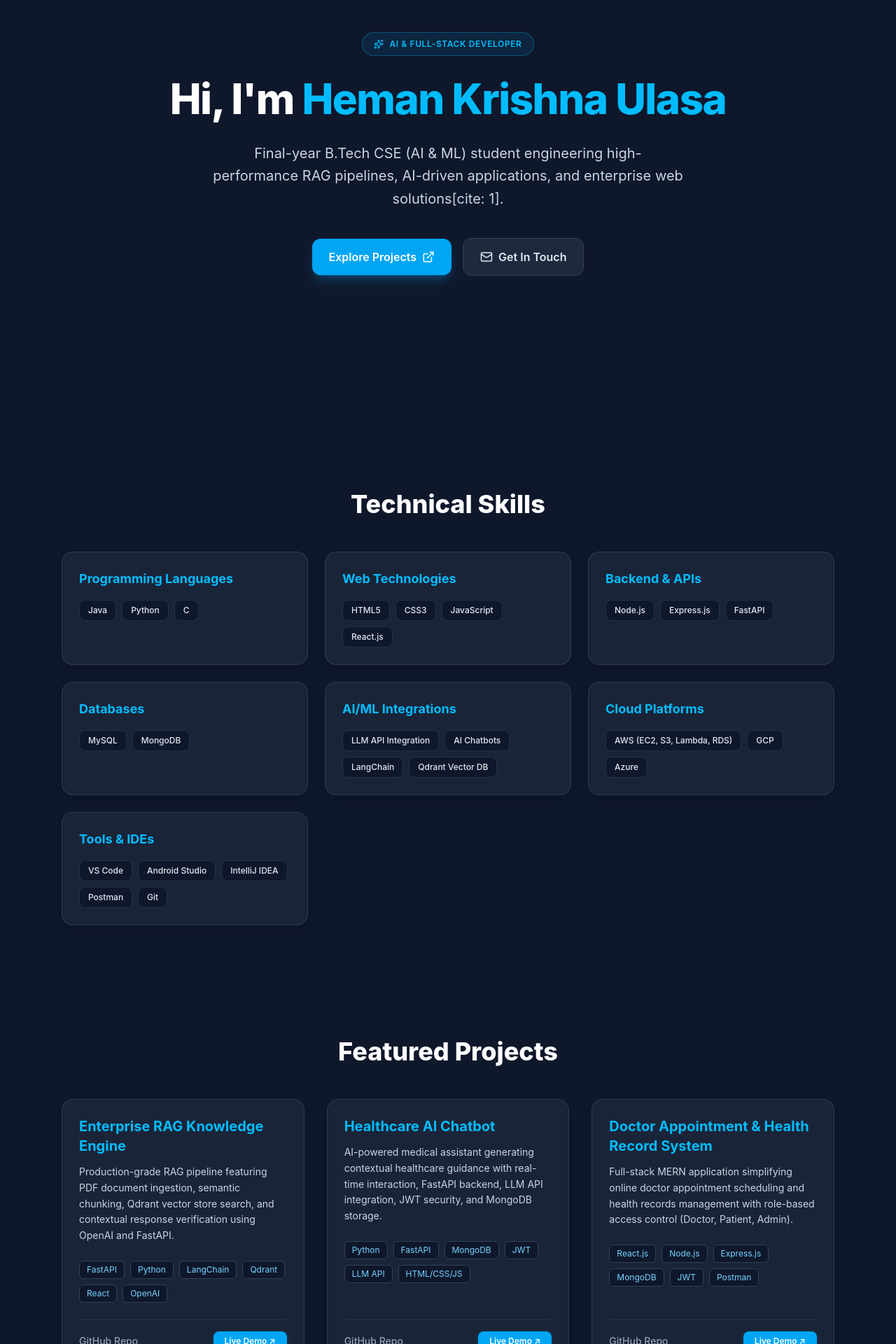
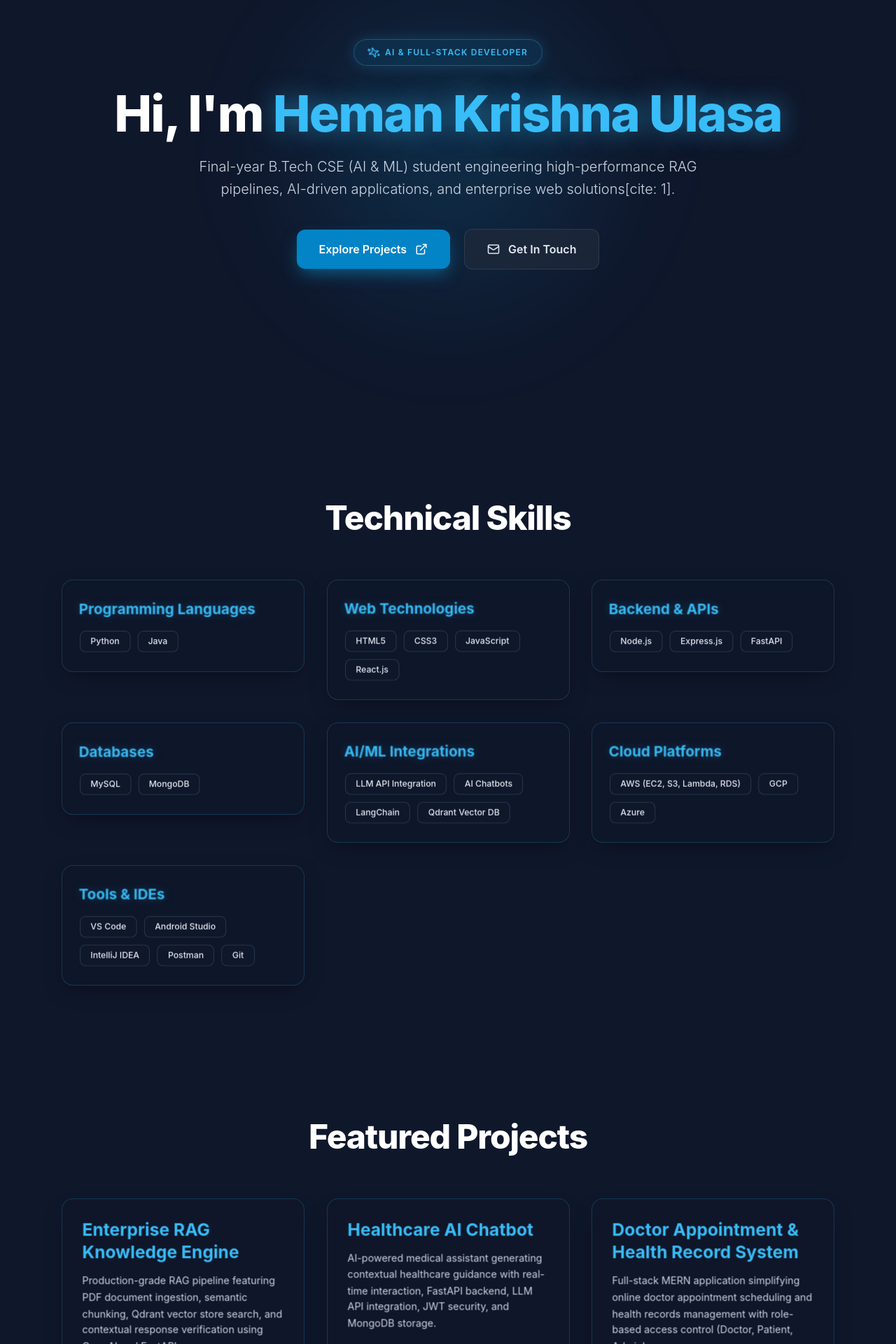
Before and after one commit to hemanulasa884-creator/heman-portfolio, a React (Vite) app: page / in a window 1280 px wide. Shown: the part 180-2100 px from the top of the page at 70% size. Built offline with nearby package versions, Linux system fonts and the light colour scheme.

Commit message:
Update portfolio with 3D tilt interaction and reordered skills

```diff
--- a/package.json
+++ b/package.json
@@ -14,7 +14,8 @@
     "framer-motion": "^13.1.1",
     "lucide-react": "^1.33.0",
     "react": "^19.2.8",
-    "react-dom": "^19.2.8"
+    "react-dom": "^19.2.8",
+    "vanilla-tilt": "^1.8.1"
   },
   "devDependencies": {
     "@eslint/js": "^10.0.1",
--- a/src/components/Hero.jsx
+++ b/src/components/Hero.jsx
@@ -1,41 +1,72 @@
 import React from 'react';
 import { motion } from 'framer-motion';
-import { Mail, ExternalLink, Sparkles } from 'lucide-react';
+import { Mail, ExternalLink, Sparkles, Terminal } from 'lucide-react';
 
 export default function Hero() {
   return (
-    <section className="min-h-screen flex flex-col justify-center items-center px-6 py-20 max-w-5xl mx-auto text-center">
+    <section className="min-h-screen flex flex-col justify-center items-center px-6 py-20 max-w-5xl mx-auto text-center relative overflow-hidden">
+      {/* Dynamic Animated Background Glow */}
+      <div
+        className="absolute top-1/2 left-1/2 -translate-x-1/2 -translate-y-1/2 w-[600px] h-[600px] rounded-full pointer-events-none"
+        style={{
+          background: 'radial-gradient(circle, rgba(14,165,233,0.18) 0%, rgba(3,7,18,0) 70%)',
+          filter: 'blur(60px)'
+        }}
+      />
+
       <motion.div
-        initial={{ opacity: 0, y: 30 }}
-        animate={{ opacity: 1, y: 0 }}
-        transition={{ duration: 0.6 }}
-        className="flex flex-col items-center"
+        initial={{ opacity: 0, scale: 0.9, y: 30 }}
+        animate={{ opacity: 1, scale: 1, y: 0 }}
+        transition={{ duration: 0.7, ease: "easeOut" }}
+        className="relative z-10 flex flex-col items-center"
       >
-        <div className="inline-flex items-center gap-2 px-4 py-2 rounded-full bg-sky-500/10 border border-sky-400/30 text-sky-400 text-xs font-semibold tracking-wider uppercase mb-6">
-          <Sparkles size={14} /> AI & Full-Stack Developer
-        </div>
+        <motion.div
+          whileHover={{ scale: 1.05, rotate: [0, -2, 2, 0] }}
+          className="inline-flex items-center gap-2 px-5 py-2.5 rounded-full border text-xs font-semibold tracking-widest uppercase mb-8 cursor-pointer"
+          style={{
+            backgroundColor: 'rgba(14, 165, 233, 0.1)',
+            borderColor: 'rgba(56, 189, 248, 0.3)',
+            color: '#38bdf8',
+            boxShadow: '0 0 20px rgba(56, 189, 248, 0.2)'
+          }}
+        >
+          <Sparkles size={16} className="animate-spin" /> AI & Full-Stack Developer
+        </motion.div>
 
-        <h1 className="text-4xl md:text-6xl font-extrabold text-white tracking-tight mb-6 leading-tight">
-          Hi, I'm <span className="text-sky-400">Heman Krishna Ulasa</span>
+        <h1 className="text-5xl md:text-7xl font-extrabold tracking-tight mb-6 text-white">
+          Hi, I'm <span style={{ color: '#38bdf8', textShadow: '0 0 35px rgba(56, 189, 248, 0.5)' }}>Heman Krishna Ulasa</span>
         </h1>
 
-        <p className="text-slate-300 text-base md:text-xl max-w-2xl mx-auto mb-10 leading-relaxed font-normal">
+        <p className="text-slate-300 text-lg md:text-xl max-w-3xl mx-auto mb-10 leading-relaxed font-light">
           Final-year B.Tech CSE (AI & ML) student engineering high-performance RAG pipelines, AI-driven applications, and enterprise web solutions[cite: 1].
         </p>
 
-        <div className="flex flex-wrap gap-4 justify-center items-center">
-          <a
+        <div className="flex flex-wrap gap-5 justify-center items-center">
+          <motion.a
+            whileHover={{ scale: 1.08, translateY: -3 }}
+            whileTap={{ scale: 0.95 }}
             href="#projects"
-            className="bg-sky-500 hover:bg-sky-400 text-white font-semibold px-6 py-3.5 rounded-xl transition-all shadow-lg shadow-sky-500/25 flex items-center gap-2"
+            className="text-white font-semibold px-8 py-4 rounded-xl flex items-center gap-3 transition-all"
+            style={{
+              backgroundColor: '#0284c7',
+              boxShadow: '0 10px 25px -5px rgba(14, 165, 233, 0.5)'
+            }}
           >
             Explore Projects <ExternalLink size={18} />
-          </a>
-          <a
+          </motion.a>
+
+          <motion.a
+            whileHover={{ scale: 1.08, translateY: -3 }}
+            whileTap={{ scale: 0.95 }}
             href="mailto:hemanulasa884@gmail.com"
-            className="bg-slate-800 hover:bg-slate-700 text-slate-200 font-semibold px-6 py-3.5 rounded-xl transition-all border border-slate-700 flex items-center gap-2"
+            className="text-slate-200 font-semibold px-8 py-4 rounded-xl flex items-center gap-3 border transition-all"
+            style={{
+              backgroundColor: 'rgba(30, 41, 59, 0.8)',
+              borderColor: 'rgba(51, 65, 85, 0.8)'
+            }}
           >
             <Mail size={18} /> Get In Touch
-          </a>
+          </motion.a>
         </div>
       </motion.div>
     </section>
--- a/src/components/Projects.jsx
+++ b/src/components/Projects.jsx
@@ -1,5 +1,7 @@
-import React from 'react';
+import React, { useEffect, useRef } from 'react';
 import { motion } from 'framer-motion';
+import VanillaTilt from 'vanilla-tilt';
+import { FolderGit2, Play, Sparkles } from 'lucide-react';
 
 const projects = [
   {
@@ -25,41 +27,84 @@ const projects = [
   }
 ];
 
-export default function Projects() {
+function ProjectCard({ p, index }) {
+  const cardRef = useRef(null);
+
+  useEffect(() => {
+    if (cardRef.current) {
+      VanillaTilt.init(cardRef.current, {
+        max: 15,
+        speed: 400,
+        glare: true,
+        "max-glare": 0.25,
+        scale: 1.02
+      });
+    }
+  }, []);
+
   return (
-    <section id="projects" className="py-20 px-6 max-w-6xl mx-auto">
-      <h2 className="text-3xl md:text-4xl font-extrabold text-white mb-12 text-center">Featured Projects</h2>
-      <div className="grid md:grid-cols-2 lg:grid-cols-3 gap-8">
-        {projects.map((p, index) => (
     <motion.div
-            key={index}
-            initial={{ opacity: 0, y: 20 }}
+      initial={{ opacity: 0, y: 30 }}
       whileInView={{ opacity: 1, y: 0 }}
       viewport={{ once: true }}
-            transition={{ duration: 0.4, delay: index * 0.1 }}
-            className="bg-slate-800/80 border border-slate-700/80 p-6 rounded-2xl flex flex-col justify-between shadow-lg"
+      transition={{ duration: 0.5, delay: index * 0.1 }}
     >
-            <div>
-              <h3 className="text-xl font-bold text-sky-400 mb-3">{p.title}</h3>
+      <div
+        ref={cardRef}
+        className="p-8 rounded-2xl flex flex-col justify-between h-full cursor-pointer"
+        style={{
+          backgroundColor: 'rgba(15, 23, 42, 0.8)',
+          border: '1px solid rgba(56, 189, 248, 0.2)',
+          transformStyle: 'preserve-3d',
+          boxShadow: '0 15px 35px -15px rgba(0,0,0,0.6)'
+        }}
+      >
+        <div style={{ transform: 'translateZ(25px)' }}>
+          <h3 className="text-2xl font-bold mb-3" style={{ color: '#38bdf8' }}>{p.title}</h3>
           <p className="text-slate-300 text-sm mb-6 leading-relaxed font-normal">{p.desc}</p>
-              <div className="flex flex-wrap gap-2 mb-6">
+
+          <div className="flex flex-wrap gap-2 mb-8">
             {p.tags.map((tag, tIdx) => (
-                  <span key={tIdx} className="bg-slate-900 text-sky-300 text-xs px-2.5 py-1 rounded-md border border-slate-700">
+              <span
+                key={tIdx}
+                className="text-xs px-3 py-1 rounded-md border font-medium"
+                style={{
+                  backgroundColor: '#0284c7',
+                  color: '#ffffff',
+                  borderColor: '#0284c7'
+                }}
+              >
                 {tag}
               </span>
             ))}
           </div>
         </div>
 
-            <div className="flex gap-4 items-center pt-4 border-t border-slate-700/60">
-              <a href={p.github} target="_blank" rel="noreferrer" className="text-slate-400 hover:text-white text-sm font-medium">
-                GitHub Repo
+        <div
+          className="flex gap-4 items-center pt-5 border-t border-slate-700/60"
+          style={{ transform: 'translateZ(20px)' }}
+        >
+          <a href={p.github} target="_blank" rel="noreferrer" className="text-slate-300 hover:text-white text-sm font-semibold flex items-center gap-2">
+            <FolderGit2 size={16} /> Code
           </a>
-              <a href={p.demo} target="_blank" rel="noreferrer" className="ml-auto bg-sky-500 hover:bg-sky-400 text-white font-semibold px-4 py-1.5 rounded-lg text-xs transition shadow-md shadow-sky-500/20">
-                Live Demo ↗
+          <a href={p.demo} target="_blank" rel="noreferrer" className="ml-auto text-white font-bold px-4 py-2 rounded-lg text-xs flex items-center gap-1.5" style={{ backgroundColor: '#0284c7' }}>
+            <Play size={14} /> Live Demo
           </a>
         </div>
+      </div>
     </motion.div>
+  );
+}
+
+export default function Projects() {
+  return (
+    <section id="projects" className="py-24 px-6 max-w-6xl mx-auto">
+      <h2 className="text-3xl md:text-5xl font-extrabold text-white mb-16 text-center tracking-tight">
+        Featured Projects
+      </h2>
+      <div className="grid md:grid-cols-2 lg:grid-cols-3 gap-8">
+        {projects.map((p, index) => (
+          <ProjectCard key={index} p={p} index={index} />
         ))}
       </div>
     </section>
--- a/src/components/Skills.jsx
+++ b/src/components/Skills.jsx
@@ -1,8 +1,9 @@
-import React from 'react';
+import React, { useEffect, useRef } from 'react';
 import { motion } from 'framer-motion';
+import VanillaTilt from 'vanilla-tilt';
 
 const skillCategories = [
-  { name: "Programming Languages", skills: ["Java", "Python", "C"] },
+  { name: "Programming Languages", skills: ["Python", "Java"] },
   { name: "Web Technologies", skills: ["HTML5", "CSS3", "JavaScript", "React.js"] },
   { name: "Backend & APIs", skills: ["Node.js", "Express.js", "FastAPI"] },
   { name: "Databases", skills: ["MySQL", "MongoDB"] },
@@ -11,29 +12,80 @@ const skillCategories = [
   { name: "Tools & IDEs", skills: ["VS Code", "Android Studio", "IntelliJ IDEA", "Postman", "Git"] }
 ];
 
-export default function Skills() {
+function TiltCard({ cat, idx }) {
+  const tiltRef = useRef(null);
+
+  useEffect(() => {
+    if (tiltRef.current) {
+      VanillaTilt.init(tiltRef.current, {
+        max: 18,
+        speed: 400,
+        glare: true,
+        "max-glare": 0.3,
+        scale: 1.03
+      });
+    }
+  }, []);
+
   return (
-    <section id="skills" className="py-20 px-6 max-w-6xl mx-auto">
-      <h2 className="text-3xl md:text-4xl font-extrabold text-white mb-12 text-center">Technical Skills</h2>
-      <div className="grid md:grid-cols-2 lg:grid-cols-3 gap-6">
-        {skillCategories.map((cat, idx) => (
     <motion.div
-            key={idx}
-            initial={{ opacity: 0, y: 20 }}
+      initial={{ opacity: 0, y: 30 }}
       whileInView={{ opacity: 1, y: 0 }}
       viewport={{ once: true }}
-            transition={{ duration: 0.4, delay: idx * 0.05 }}
-            className="bg-slate-800/80 border border-slate-700/80 p-6 rounded-2xl shadow-lg"
+      transition={{ duration: 0.5, delay: idx * 0.08 }}
     >
-            <h3 className="text-sky-400 font-bold text-lg mb-4">{cat.name}</h3>
-            <div className="flex flex-wrap gap-2">
+      <div
+        ref={tiltRef}
+        className="p-7 rounded-2xl cursor-pointer transition-all duration-300"
+        style={{
+          backgroundColor: 'rgba(15, 23, 42, 0.75)',
+          border: '1px solid rgba(56, 189, 248, 0.2)',
+          transformStyle: 'preserve-3d',
+          boxShadow: '0 10px 30px -10px rgba(0, 0, 0, 0.5)'
+        }}
+      >
+        <h3
+          className="font-bold text-xl mb-4"
+          style={{
+            color: '#38bdf8',
+            transform: 'translateZ(30px)',
+            textShadow: '0 0 15px rgba(56, 189, 248, 0.3)'
+          }}
+        >
+          {cat.name}
+        </h3>
+        <div
+          className="flex flex-wrap gap-2.5"
+          style={{ transform: 'translateZ(20px)' }}
+        >
           {cat.skills.map((s, sIdx) => (
-                <span key={sIdx} className="bg-slate-900 text-slate-200 text-xs font-medium px-3 py-1.5 rounded-lg border border-slate-700/60">
+            <span
+              key={sIdx}
+              className="text-xs font-medium px-3.5 py-1.5 rounded-lg border"
+              style={{
+                backgroundColor: '#0f172a',
+                color: '#e2e8f0',
+                borderColor: 'rgba(51, 65, 85, 0.8)'
+              }}
+            >
               {s}
             </span>
           ))}
         </div>
+      </div>
     </motion.div>
+  );
+}
+
+export default function Skills() {
+  return (
+    <section id="skills" className="py-24 px-6 max-w-6xl mx-auto">
+      <h2 className="text-3xl md:text-5xl font-extrabold text-white mb-16 text-center tracking-tight">
+        Technical Skills
+      </h2>
+      <div className="grid md:grid-cols-2 lg:grid-cols-3 gap-8">
+        {skillCategories.map((cat, idx) => (
+          <TiltCard key={idx} cat={cat} idx={idx} />
         ))}
       </div>
     </section>
```
Also changed, not shown: 1 other file (tests, documents, lock files or other folders). Lines whose indentation alone changed are shown as unchanged.
